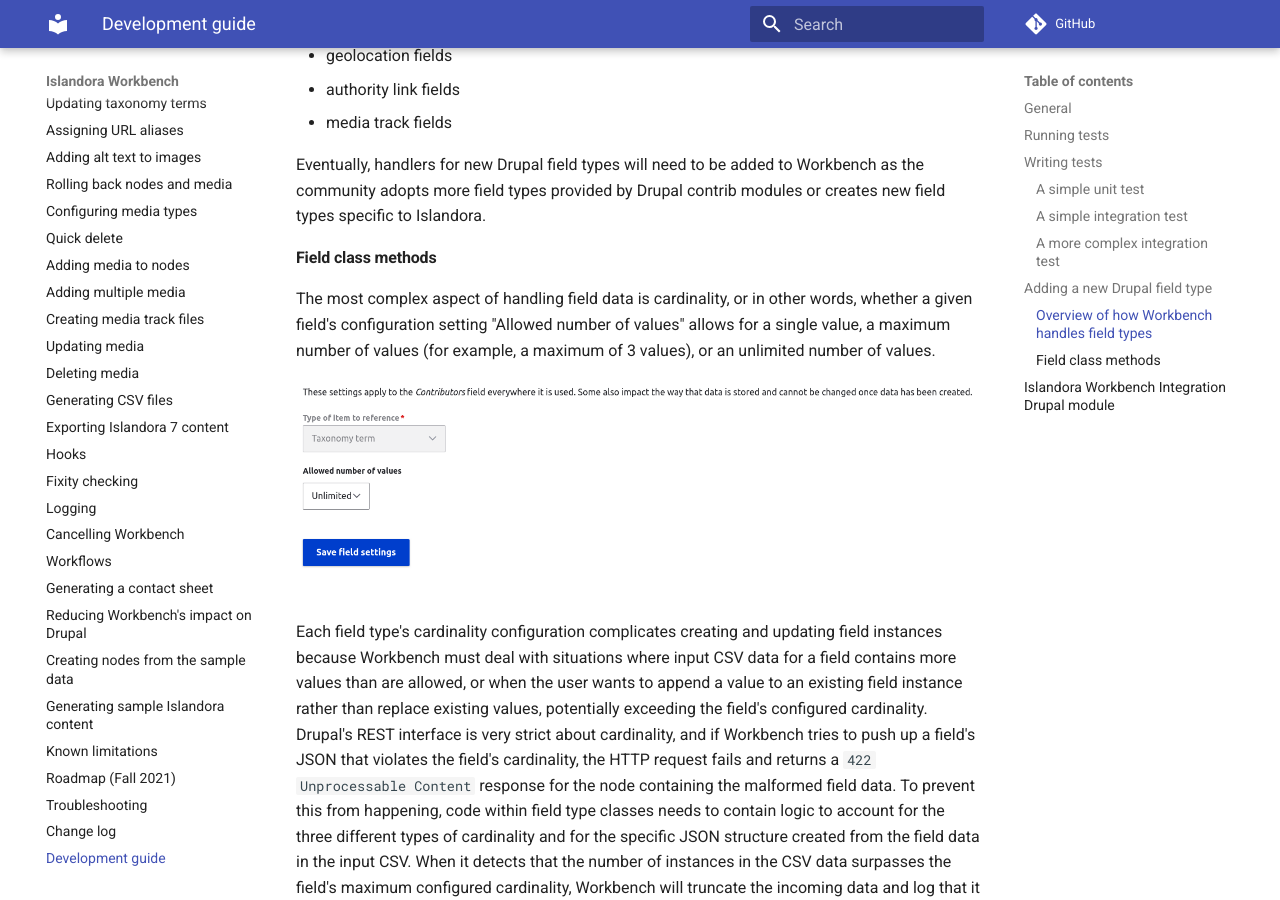
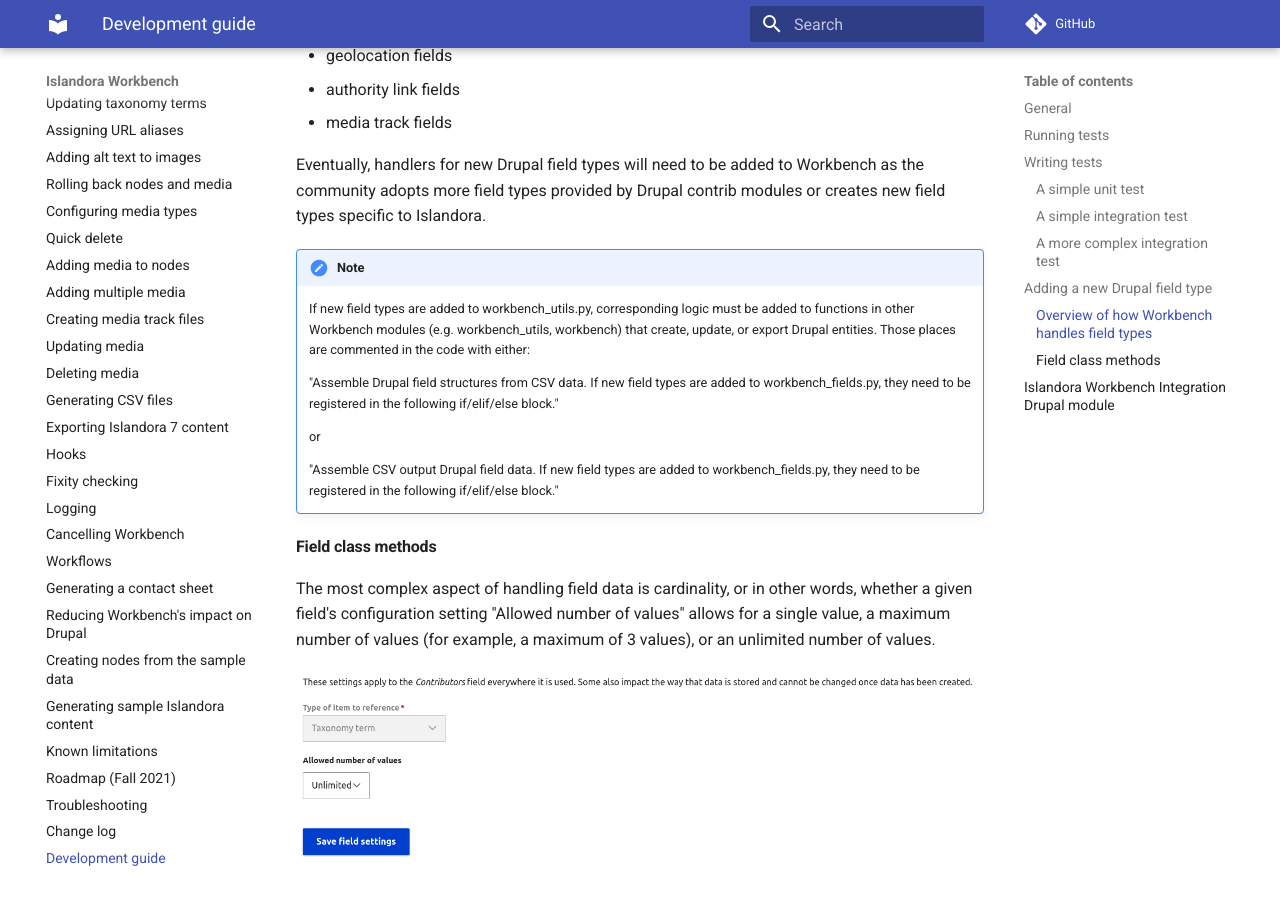
Before and after one commit to mjordan/islandora_workbench_docs, an MkDocs documentation site: the page built from docs/development_guide.md, in a window 1280 px wide and 900 px high, scrolled down 6873 px. Built offline with MkDocs 1.6.1 and Material for MkDocs 9.7.7, drawn with Linux system fonts in a browser that asks for light colours; comment, search, counter and statistics services are not loaded; some of the changed text lies outside the part shown.

Commit message:
Updated development guide.

```diff
--- a/docs/development_guide.md
+++ b/docs/development_guide.md
@@ -235,6 +235,17 @@
 * media track fields
 
 Eventually, handlers for new Drupal field types will need to be added to Workbench as the community adopts more field types provided by Drupal contrib modules or creates new field types specific to Islandora.
+
+!!! note
+    If new field types are added to workbench_utils.py, corresponding logic must be added to functions in other Workbench modules (e.g. workbench_utils, workbench) that create, update, or export Drupal entities. Those places are commented in the code with either:
+
+    "Assemble Drupal field structures from CSV data. If new field types are added to
+    workbench_fields.py, they need to be registered in the following if/elif/else block."
+
+    or
+
+    "Assemble CSV output Drupal field data. If new field types are added to
+    workbench_fields.py, they need to be registered in the following if/elif/else block."
 
 #### Field class methods
 
```
Also changed, not shown: other parts of docs/development_guide.md (+0 -11 lines).
